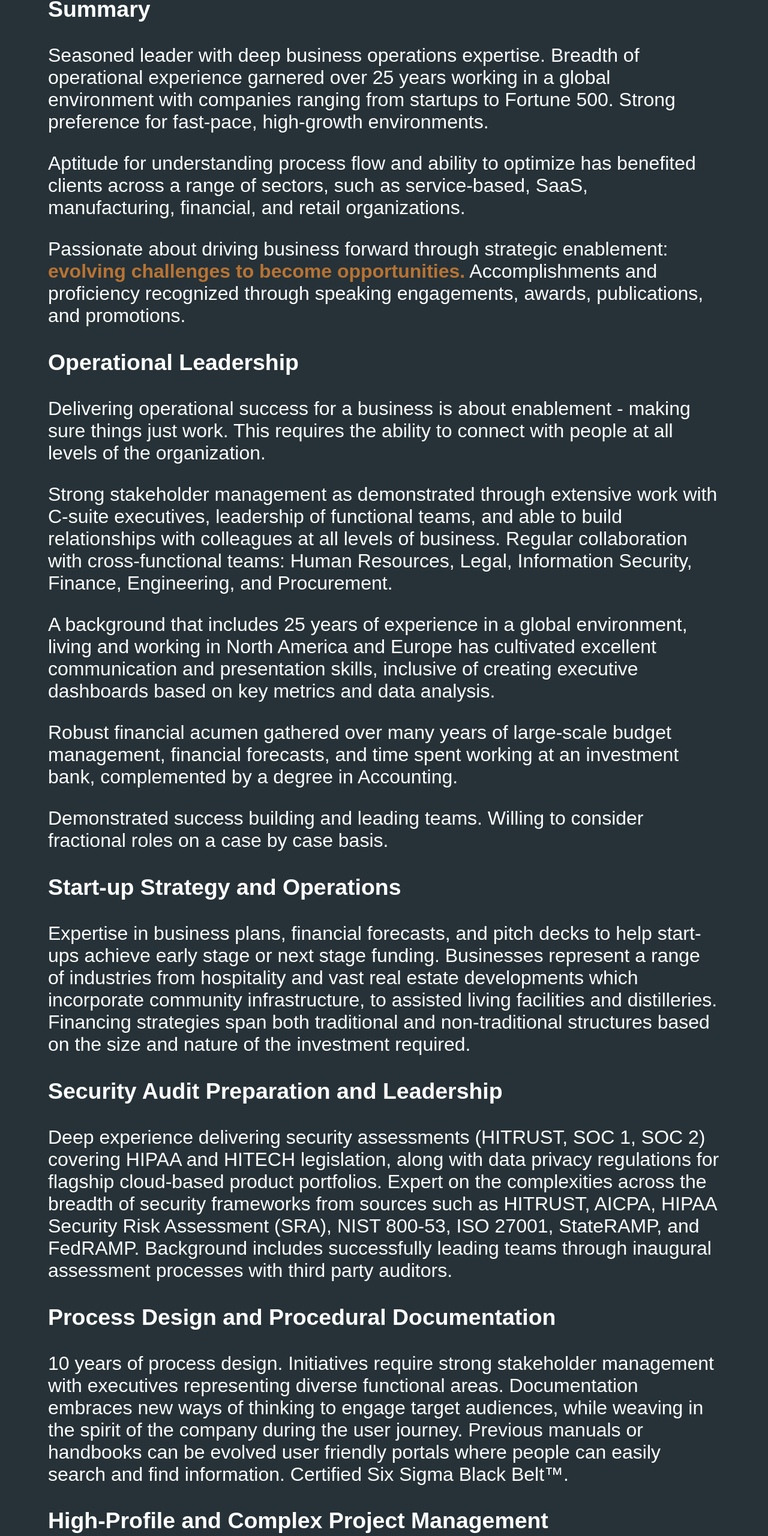
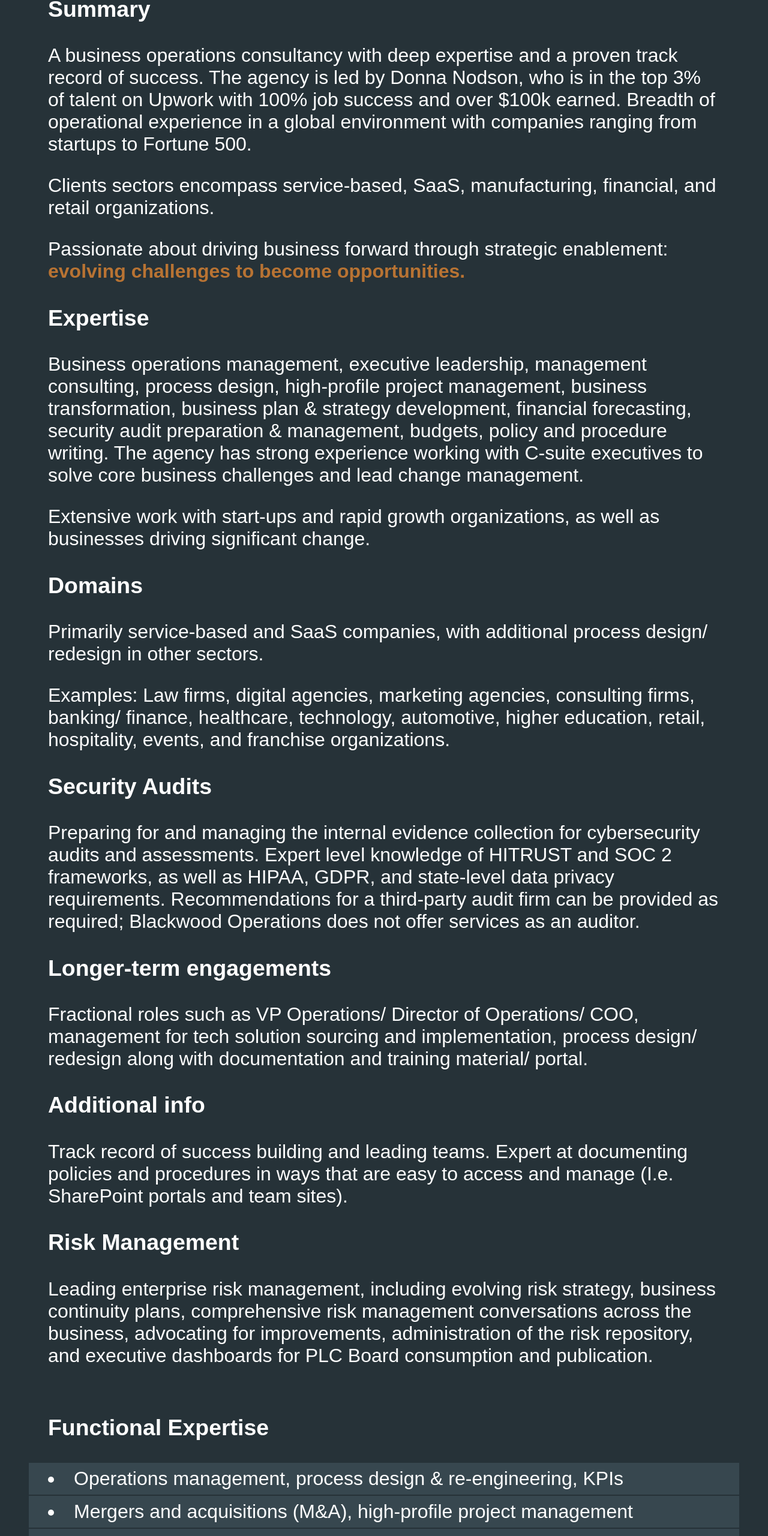
Before and after one commit to mnodson/blackwoodops, an Angular app in the folder blackwoodops-website/: page / in a window 1280 px wide. Shown: the part 902-3463 px from the top of the page at 60% size. Built offline with nearby package versions, Linux system fonts and the light colour scheme; a web font is replaced by a local one.

Commit message:
update front page contents

```diff
--- a/blackwoodops-website/src/app/app.component.html
+++ b/blackwoodops-website/src/app/app.component.html
@@ -38,95 +38,60 @@
     <div class="seg-main">
 
       <h3>Summary</h3>
-      <p>Seasoned leader with deep business operations expertise. Breadth of operational experience garnered over 25
-        years working in a global environment with companies ranging from startups to Fortune 500. Strong preference for
-        fast-pace, high-growth environments.
+      <p>A business operations consultancy with deep expertise and a proven track record of success. The agency is led
+        by Donna Nodson, who is in the top 3% of talent on Upwork with 100% job success and over $100k earned.
+        Breadth of operational experience in a global environment with companies ranging from startups to Fortune 500.
       </p>
       <p>
-        Aptitude for understanding process flow and ability to optimize has benefited clients across a range of sectors,
-        such as service-based, SaaS, manufacturing, financial, and retail organizations.
+        Clients sectors encompass service-based, SaaS, manufacturing, financial, and retail organizations.
       </p>
       <p>
         Passionate about driving business forward through strategic enablement: <span class="highlight-text">evolving
           challenges to become opportunities.</span>
-        Accomplishments and proficiency recognized through speaking
-        engagements, awards, publications, and promotions.</p>
+      </p>
 
 
-      <h3>Operational Leadership</h3>
+      <h3>Expertise</h3>
       <p>
-        Delivering operational success for a business is about enablement - making sure things just work. This requires
-        the ability to connect with people at all levels of the organization.
+        Business operations management, executive leadership, management consulting, process design, high-profile
+        project management, business transformation, business plan & strategy development, financial forecasting,
+        security audit preparation & management, budgets, policy and procedure writing. The agency has strong experience
+        working with C-suite executives to solve core business challenges and lead change management.
       </p>
       <p>
-        Strong stakeholder management as demonstrated through extensive work with C-suite executives, leadership of
-        functional teams, and able to build relationships with colleagues at all levels of business. Regular
-        collaboration
-        with cross-functional teams: Human Resources, Legal, Information Security, Finance, Engineering, and
-        Procurement.
+        Extensive work with start-ups and rapid growth organizations, as well as businesses driving significant change.
       </p>
 
+      <h3>Domains</h3>
+
       <p>
-        A background that includes 25 years of experience in a global environment, living and working in North America
-        and
-        Europe has cultivated excellent communication and presentation skills, inclusive of creating executive
-        dashboards
-        based on key metrics and data analysis.
+        Primarily service-based and SaaS companies, with additional process design/ redesign in other sectors.
       </p>
       <p>
-        Robust financial acumen gathered over many years of large-scale budget management, financial forecasts, and time
-        spent working at an investment bank, complemented by a degree in Accounting.
+        Examples: Law firms, digital agencies, marketing agencies, consulting firms, banking/ finance, healthcare,
+        technology, automotive, higher education, retail, hospitality, events, and franchise organizations.
       </p>
+
+      <h3>Security Audits</h3>
       <p>
-        Demonstrated success building and leading teams. Willing to consider fractional roles on a case by case basis.
+        Preparing for and managing the internal evidence collection for cybersecurity audits and assessments. Expert
+        level knowledge of HITRUST and SOC 2 frameworks, as well as HIPAA, GDPR, and state-level data privacy
+        requirements. Recommendations for a third-party audit firm can be provided as required; Blackwood Operations
+        does not offer services as an auditor.
       </p>
 
       <h3>
-        Start-up Strategy and Operations
+        Longer-term engagements
       </h3>
+
       <p>
-        Expertise in business plans, financial forecasts, and pitch decks to help start-ups achieve early stage or next
-        stage funding. Businesses represent a range of industries from hospitality and vast real estate developments
-        which
-        incorporate community infrastructure, to assisted living facilities and distilleries. Financing strategies span
-        both traditional and non-traditional structures based on the size and nature of the investment required.
+        Fractional roles such as VP Operations/ Director of Operations/ COO, management for tech solution sourcing and
+        implementation, process design/ redesign along with documentation and training material/ portal.
       </p>
 
-
-      <h3>
-        Security Audit Preparation and Leadership
-      </h3>
-      <p>
-        Deep experience delivering security assessments (HITRUST, SOC 1, SOC 2) covering HIPAA and HITECH legislation,
-        along with data privacy regulations for flagship cloud-based product portfolios. Expert on the complexities
-        across the breadth of security frameworks from sources such as HITRUST, AICPA, HIPAA Security Risk Assessment
-        (SRA),
-        NIST 800-53, ISO 27001, StateRAMP, and FedRAMP. Background includes successfully leading teams through inaugural
-        assessment processes with third party auditors.
-      </p>
-
-
-      <h3>
-        Process Design and Procedural Documentation
-      </h3>
-      <p>
-        10 years of process design. Initiatives require strong stakeholder management with executives representing
-        diverse
-        functional areas. Documentation embraces new ways of thinking to engage target audiences, while weaving in the
-        spirit of the company during the user journey. Previous manuals or handbooks can be evolved user friendly
-        portals
-        where people can easily search and find information. Certified Six Sigma Black Belt™.
-      </p>
-
-      <h3>
-        High-Profile and Complex Project Management
-      </h3>
-      <p>
-        15 years of experience with project management, with focus in technology. Project examples include large-scale
-        technology development, bringing new products to market, vendor platform selection and implementation, and
-        multi-dimensional operational projects which involve teams and deliverables across the business.
-
-      </p>
+      <h3>Additional info</h3>
+      <p>Track record of success building and leading teams. Expert at documenting policies and procedures in ways that
+        are easy to access and manage (I.e. SharePoint portals and team sites).</p>
 
       <h3>
         Risk Management
@@ -161,7 +126,16 @@
         <li>IDPP - Integrated Data Privacy Professional</li>
         <li>CSSBB - Certified Six Sigma Black Belt</li>
       </ul>
+
+
+      <h3>Application Knowledge</h3>
+      <p>
+        Expert level user across Microsoft Office applications: Word, Excel, PowerPoint (PPT), Visio, Project (& Project
+        Server), SharePoint, Aha, Smartsheet, TFS, Jira, et.al.
+      </p>
     </div>
+
+
   </section>
 </article>
 
```
